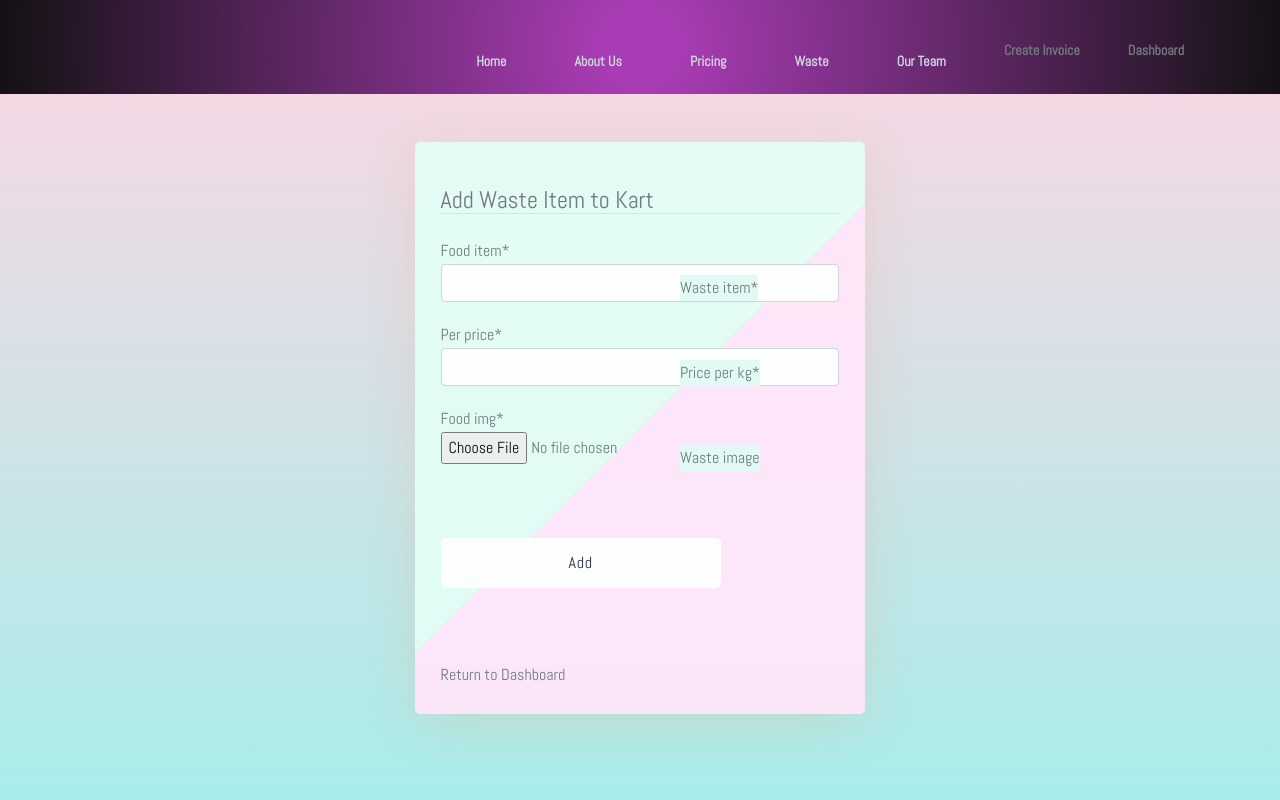
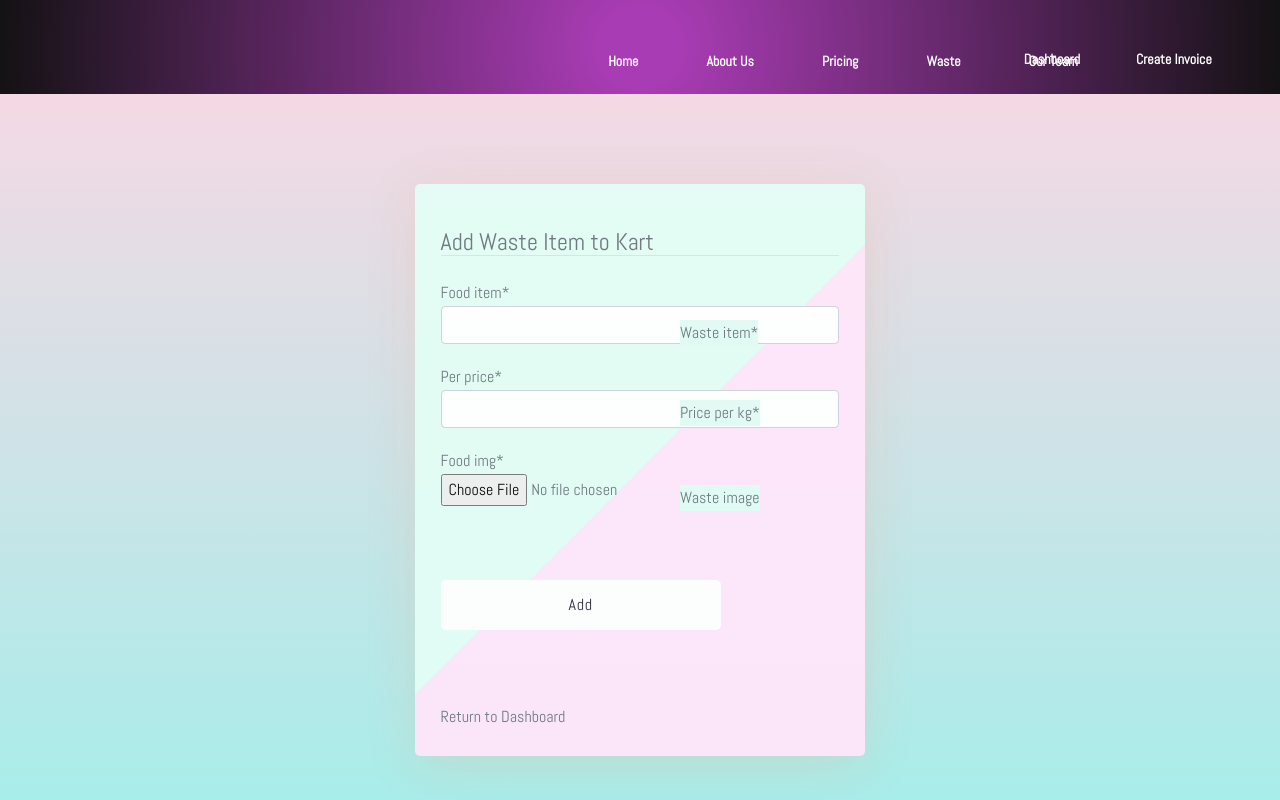
Before and after one commit to AryanGupta-2003/Purge-Waste, a Django app: page /dashboard/addtolist in a window 1280 px wide. Run offline with Django 3.2, Linux system fonts and the light colour scheme; a user stored in the database is signed in; style sheets or scripts are compiled from the project's sources; some libraries are stand-ins or nearby versions; some web fonts are replaced.

Commit message:
changes in css

```diff
--- a/rms_app/static/rms_app/login.css
+++ b/rms_app/static/rms_app/login.css
@@ -184,7 +184,7 @@ button:hover {
 .content-section-dashboard{
   margin-left: 45%;
   margin-right: 45%;
-  margin-top: 5%;
+  margin-top: 10% ;
 }
 .dashboard-option-box{
   text-align: center;
@@ -217,14 +217,14 @@ button:hover {
 
 .chippi-add-perkg{
 position: absolute !important;
-top:360px !important;
+top:400px !important;
 left:680px !important;
 z-index: 10;
 background: #e2fbf5;
 }
 .chippi-add-waste{
   position: absolute !important;
-  top:275px !important;
+  top:320px !important;
 
   left:680px !important;
 z-index: 10;
@@ -233,7 +233,7 @@ background: #e2fbf5;
 }
 .chippi-add-wimg{
   position: absolute !important;
-  top:445px !important;
+  top:485px !important;
 
   left:680px !important;
 z-index: 10;
--- a/rms_app/templates/rms_app/base.html
+++ b/rms_app/templates/rms_app/base.html
@@ -42,7 +42,7 @@
     {% endif %}
 </head>
 <body>
-    <nav>
+    <!-- <nav>
         <div id="navbar">
             <a href="{% url 'rms-home' %}" class='navbar-header ' style='color:var(--green-color)'>Purge Waste</a>
             <div class="navbar-links">
@@ -56,8 +56,8 @@
                 {% endif%}
             </div>
         </div>
-    </nav>
-    <nav class="navbar fixed-top bg-slate-900">
+    </nav> -->
+    <nav class="navbar  bg-slate-900">
       <div class="container sm:px-4 lg:px-8 flex flex-wrap items-center justify-between lg:flex-nowrap">
 
 
@@ -72,29 +72,29 @@
           <div class="navbar-collapse offcanvas-collapse lg:flex lg:flex-grow lg:items-center" id="navbarsExampleDefault">
               <ul class=" mt-3 mb-2 ml-auto flex flex-col list-none lg:mt-0 lg:mb-0 lg:flex-row gap-12">
                   <li>
-                      <a class="nav-link page-scroll" href="{% url 'rms-home' %}">Home <span class="sr-only">(current)</span></a>
+                      <a class="nav-link page-scroll" style="color:white;" href="{% url 'rms-home' %}">Home <span class="sr-only">(current)</span></a>
                   </li>
                   <li>
-                      <a class="nav-link page-scroll" href="#aboutUs">About Us</a>
+                      <a class="nav-link page-scroll" style="color:white;" href="#aboutUs">About Us</a>
                   </li>
 
                   <li>
-                      <a class="nav-link page-scroll" href="{% url 'rms-foodlist' %}">Pricing</a>
+                      <a class="nav-link page-scroll" style="color:white;" href="{% url 'rms-foodlist' %}">Pricing</a>
                   </li>
 
                   <li>
-                    <a class="nav-link page-scroll" href="{% url 'rms-food' %}">Waste</a>
+                    <a class="nav-link page-scroll" style="color:white;" href="{% url 'rms-food' %}">Waste</a>
                 </li>
 
                   <li>
-                      <a class="nav-link page-scroll" href="#team">Our Team</a>
+                      <a class="nav-link page-scroll" style="color:white;" href="#team">Our Team</a>
                   </li>
                   {% if user.is_authenticated %}
                   <li>
-                    <a class="navbar-link" href="{% url 'createinvoice' %}" >Create Invoice</a>
+                    <a class="navbar-link " style="position:absolute; color:white; top:53px;" href="{% url 'createinvoice' %}" >Create Invoice</a>
                   </li>
                   <li>
-                <a class="navbar-link" href="{% url 'dashboard' %}" >Dashboard</a>
+                <a class="navbar-link " style="position:absolute; color:white; top:53px;right: 200px;" href="{% url 'dashboard' %}" >Dashboard</a>
                   </li>
                   {% endif %}
               </ul>
```
Also changed, not shown: rms_app/templates/rms_app/home.html (+2 -23 lines), README.md, db.sqlite3, rms_app/static/avnee.jpg (deleted), rms_app/static/sudhanshu.png (deleted).
